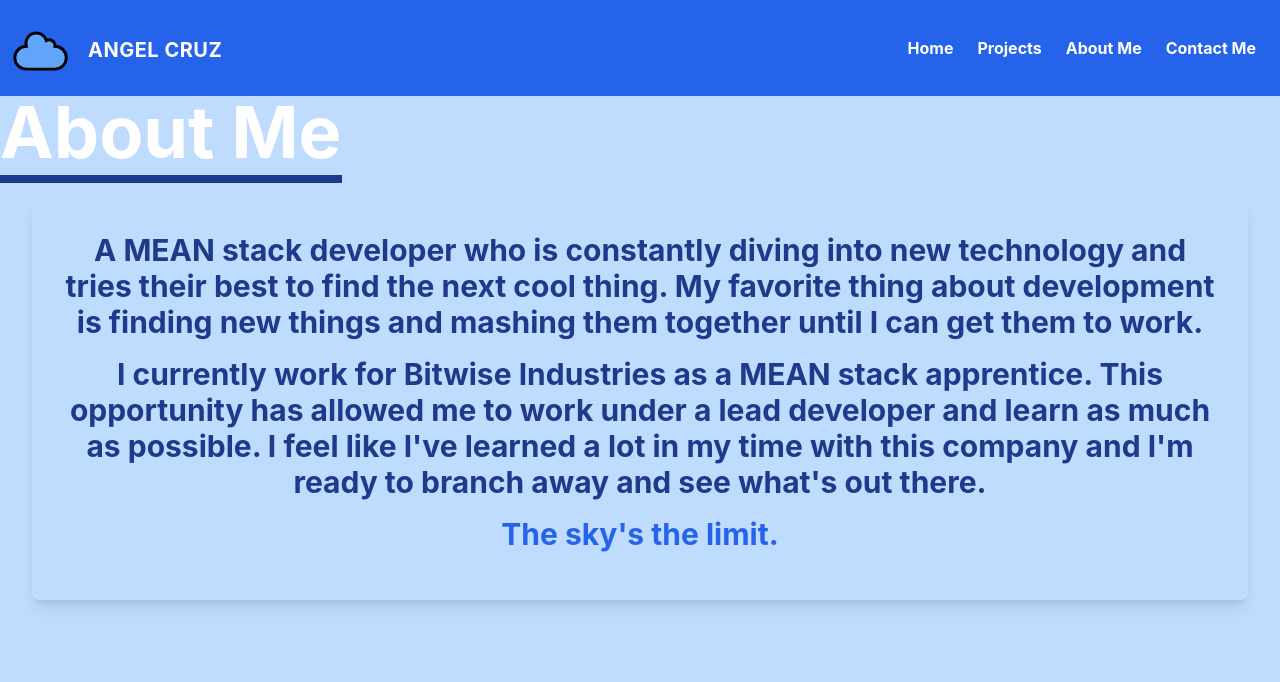
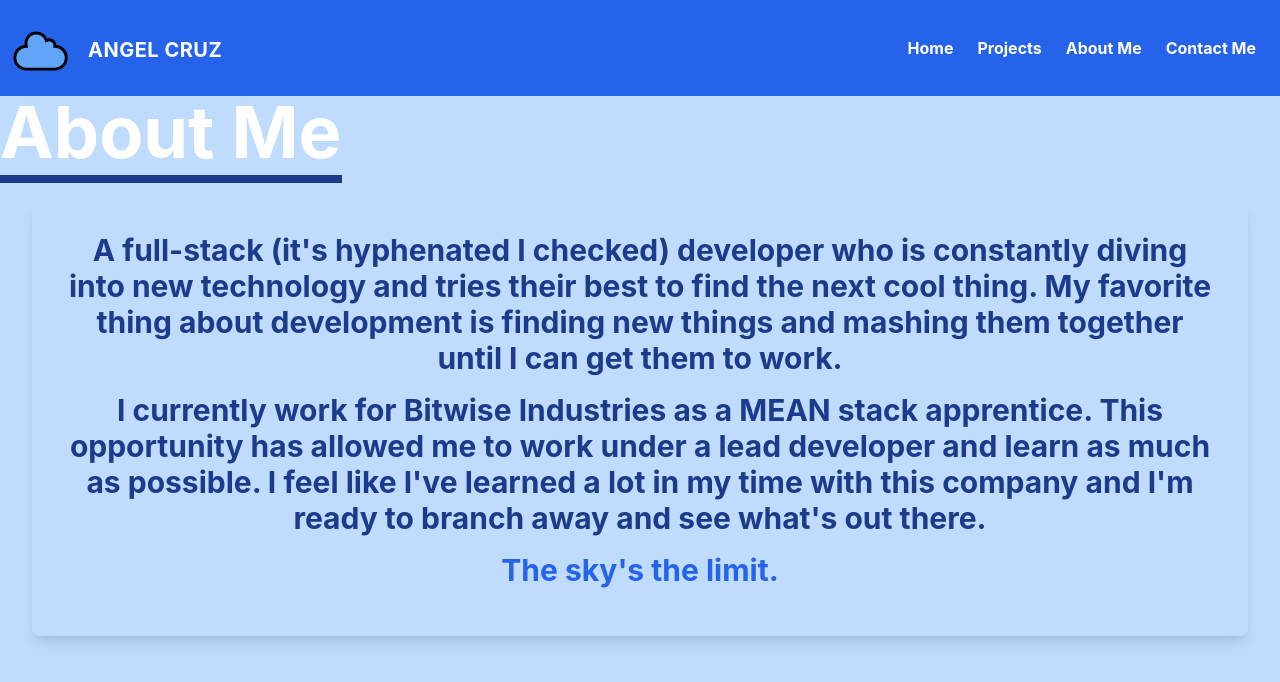
Before and after one commit to sirpuffin1/portfolio, a Next.js app: page /about in a window 1280 px wide. Shown: the top 682 px of the page. Built offline with nearby package versions, Linux system fonts and the light colour scheme.

Commit message:
chore(about): update about paragraph

```diff
--- a/pages/about.js
+++ b/pages/about.js
@@ -1,3 +1,4 @@
+/* eslint-disable react/no-unescaped-entities */
 const about = () => {
     return (
         <div>
@@ -6,7 +7,7 @@ const about = () => {
         <div className="p-4 overflow-hidden  text-center rounded-lg  shadow-lg sm:p-8 dark:bg-gray-800 dark:border-gray-700 flex flex-col justify-center content-center m-8" >
 
 
-        <p className="font-bold text-3xl text-blue-900 mb-4">A MEAN stack developer who is constantly diving into new technology and tries their best to find the next cool thing. My favorite thing about development is finding new things and mashing them together until I can get them to work. </p>
+        <p className="font-bold text-3xl text-blue-900 mb-4">A full-stack (it's hyphenated I checked) developer who is constantly diving into new technology and tries their best to find the next cool thing. My favorite thing about development is finding new things and mashing them together until I can get them to work. </p>
         <p className="font-bold text-3xl text-blue-900 mb-4">I currently work for Bitwise Industries as a MEAN stack apprentice. This opportunity has allowed me to work under a lead developer and learn as much as possible. I feel like I&apos;ve learned a lot in my time with this company and I&apos;m ready to branch away and see what&apos;s out there.</p>
         <p className="font-bold text-3xl text-blue-600 mb-4">The sky&apos;s the limit.</p>
 
```
